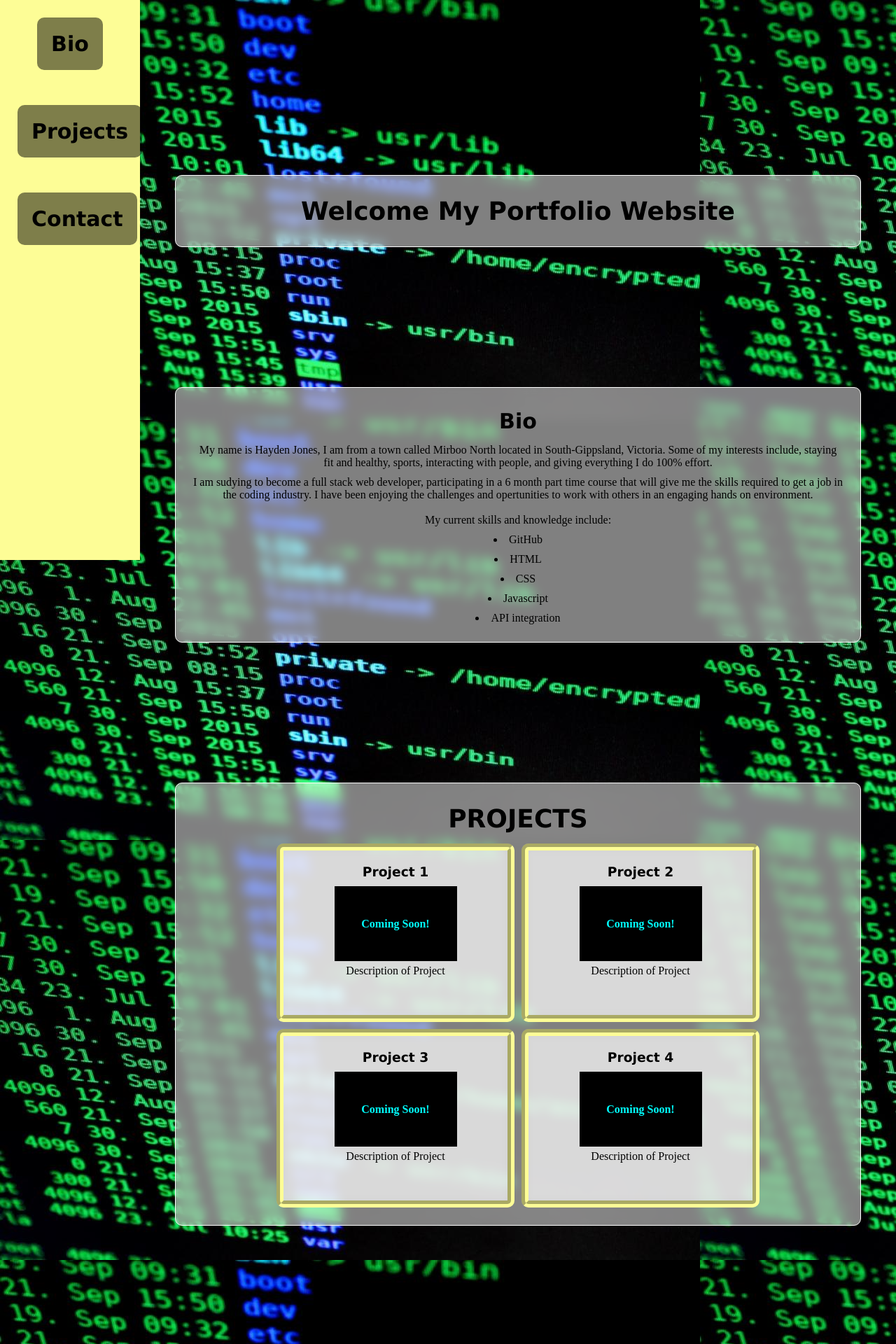
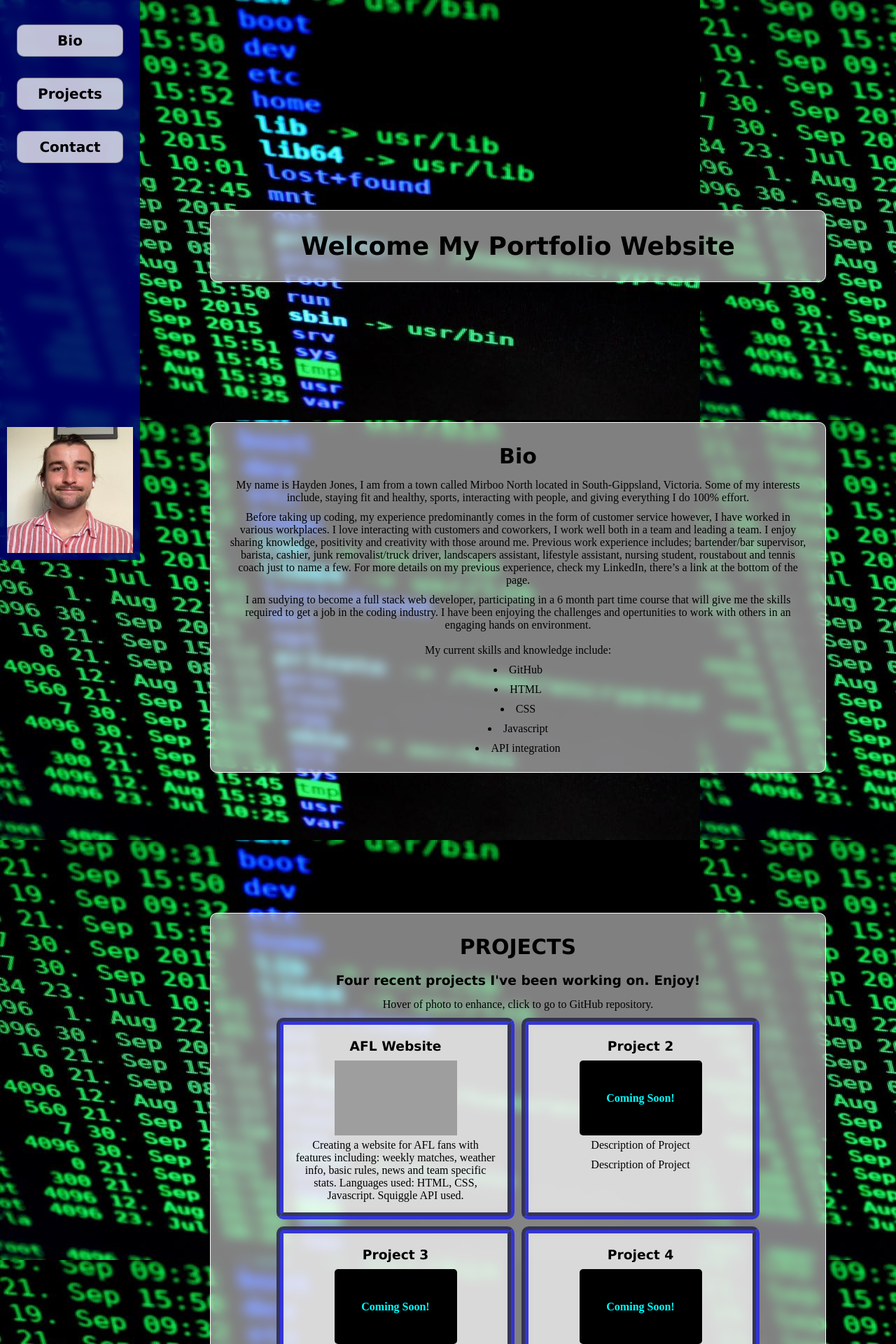
Before and after one commit to Hayden-code/Hayden-Code-Portfolio, a PHP site: page / in a window 1280 px wide. Shown: the top 1920 px of the page at 70% size. Run offline with PHP 8.4, Linux system fonts and the light colour scheme; grey boxes are pictures that could not be loaded.

Commit message:
images folder added, projects div updated

```diff
--- a/index.html
+++ b/index.html
@@ -4,22 +4,23 @@
     <meta charset="UTF-8" />
     <meta name="viewport" content="width=device-width, initial-scale=1.0" />
     <title>Hayden Jones Portfolio</title>
-    <link rel="icon" type="img/png" href="HughJass_hj_YellowOnBlue+(1).png" />
+    <link rel="icon" type="img/png" href="./images/HughJass_hj_YellowOnBlue+(1).png"/>
     <link rel="stylesheet" href="stylesheet.css" />
   </head>
   <body>
     <nav>
       <ul>
         <li>
-         <button class="navBtn"><a href="#bio"><h2>Bio</h2></a>
+         <button class="navBtn"><a href="#bio"><h4>Bio</h4></a>
         </li>
         <li>
-          <button class="navBtn"><a href="#projects"><h2>Projects</h2></a>
+          <button class="navBtn"><a href="#projects"><h4>Projects</h4></a>
         </li>
         <li>
-          <button class="navBtn"><a href="#contact"><h2>Contact</h2></a>
+          <button class="navBtn"><a href="#contact"><h4>Contact</h4></a>
         </li>
       </ul>
+      <img src="./images/profile.jpeg" alt="picture of myself" width="90%">
     </nav>
     <div id="content">
       <div>
@@ -36,6 +37,18 @@
           I do 100% effort.
         </p>
         <p>
+          Before taking up coding, my experience predominantly comes in the form
+          of customer service however, I have worked in various workplaces. I
+          love interacting with customers and coworkers, I work well both in a
+          team and leading a team. I enjoy sharing knowledge, positivity and
+          creativity with those around me. Previous work experience includes;
+          bartender/bar supervisor, barista, cashier, junk removalist/truck
+          driver, landscapers assistant, lifestyle assistant, nursing student,
+          roustabout and tennis coach just to name a few. For more details on
+          my previous experience, check my LinkedIn, there’s a link at the
+          bottom of the page.
+        </p>
+        <p>
           I am sudying to become a full stack web developer, participating in a
           6 month part time course that will give me the skills required to get
           a job in the coding industry. I have been enjoying the challenges and
@@ -50,23 +63,29 @@
           <li>CSS</li>
           <li>Javascript</li>
           <li>API integration</li>
-
         </ul>
       </div>
       <div id="projects">
-        <h1>PROJECTS</h1>
+        <h2>PROJECTS</h2>
+        <h3>Four recent projects I've been working on. Enjoy!</h3>
+        <p>Hover of photo to enhance, click to go to GitHub repository.</p>
         <div class="projectContainer">
           <div class="project">
-            <h3>Project 1</h3>
+            <h3>AFL Website</h3>
             <!--Replace with project homepage screenshot-->
-            <div class="comingSoon">Coming Soon!</div>
-            <p>Description of Project</p>
+            <div class="comingSoon"><img src="./images/signupPage.png" alt="code in a terminal" width="100%" height="100%" onclick="location.href='http://github.com/Hayden-code/AFLWebsite'"></div>
+            <p>
+              Creating a website for AFL fans with features including: weekly
+              matches, weather info, basic rules, news and team specific stats.
+              Languages used: HTML, CSS, Javascript. Squiggle API used.
+            </p>
           </div>
 
           <div class="project">
             <h3>Project 2</h3>
             <!--Replace with project homepage screenshot-->
             <div class="comingSoon">Coming Soon!</div>
+            <p>Description of Project</p>
             <p>Description of Project</p>
           </div>
 
@@ -75,6 +94,7 @@
             <!--Replace with project homepage screenshot-->
             <div class="comingSoon">Coming Soon!</div>
             <p>Description of Project</p>
+            <p>Description of Project</p>
           </div>
 
           <article class="project">
@@ -82,7 +102,13 @@
             <!--Replace with project homepage screenshot-->
             <div class="comingSoon">Coming Soon!</div>
             <p>Description of Project</p>
+            <p>Description of Project</p>
           </article>
+        </div>
+        <div id="repos">
+          <button class="repoBtn" onclick="getRepos()"><h2>Show More Repositories!</h2></button>
+          <button class="repoBtn" onclick="hideRepos()"><h2>Hide Repositories!</h2></button>
+          <div id="extraReposContainer"></div>
         </div>
       </div>
 
@@ -103,5 +129,6 @@
         </ul>
       </div>
     </div>
+    <script src="script.js"></script>
   </body>
 </html>
--- /dev/null
+++ b/script.js
@@ -0,0 +1,58 @@
+var repoContainer = document.getElementById("extraReposContainer");
+
+function getRepos() {
+  var apiUrl = "https://api.github.com/users/hayden-code/repos";
+  if (repoContainer.innerHTML !== "") {
+    repoContainer.style.display = "block";
+  } else {
+    fetch(apiUrl)
+      .then(function (response) {
+        if (response.ok) {
+          response.json().then(function (data) {
+            displayRepos(data);
+          });
+        } else {
+          alert("Error: " + response.statusText);
+        }
+      })
+      .catch(function (error) {
+        alert("Unable to get Repos");
+      });
+  }
+}
+
+// function for appending fetched data to index.html
+function displayRepos(repoData) {
+  for (var i = 0; i < repoData.length; i++) {
+    // creating div
+    var repoEl = document.createElement("div");
+    repoEl.classList.add("repoLi");
+
+    // getting repo title and appending it to repoEl div in a <h2> tag
+    var repoName = repoData[i].name;
+    var title = document.createElement("h2");
+    title.textContent = repoName;
+    repoEl.appendChild(title);
+
+    // getting repo description and appending it to repoEl in a <p> tag
+    var repoDesc = repoData[i].description;
+    var repoDescription = document.createElement("p");
+    repoDescription.textContent = repoDesc;
+    repoEl.appendChild(repoDescription);
+
+    // getting github and website link and appending them to repoEl in an <a> tag
+    var gitHubLink = repoData[i].html_url;
+    var a = document.createElement("a");
+    var aText = document.createTextNode("GitHub Link");
+    a.appendChild(aText);
+    a.target = "_blank"
+    a.href = gitHubLink;
+    repoEl.appendChild(a);
+    // appending repoEl to index.html
+    repoContainer.appendChild(repoEl);
+  }
+}
+
+function hideRepos() {
+  repoContainer.style.display = "none";
+}
--- a/stylesheet.css
+++ b/stylesheet.css
@@ -2,8 +2,8 @@
 
 :root {
     --BKG-color: rgba(255, 255, 255, 0.5);
-    --BKG-color2: #FDFD96;
-    --Border: aqua;
+    --BKG-color2: rgba(0, 0, 128, 0.75);
+    --Border: 1px solid white;
     --Radius: 10px;
     --Content-margin: 200px 0px 200px 0px;
 }
@@ -17,21 +17,23 @@
 }
 
 body {
-    background-image: url("terminal.jpg");
+    background-image: url("./images/terminal.jpg");
     background-attachment: fixed;
 }
 
-h1, h2, h3 {
+h1, h2, h3, h4 {
     font-family:'Lucida Sans', 'Lucida Sans Regular', 'Lucida Grande', 'Lucida Sans Unicode', Geneva, Verdana, sans-serif;
     padding: 10px;
+    text-align: center;
 }
 h1 {
     font-size: 36px;
-    text-align: center;
 }
 h2 {
     font-size: 30px;
-    text-align: center;
+}
+h4 {
+    font-size: 20px;
 }
 p {
     text-align: center;
@@ -42,12 +44,7 @@ li {
     list-style-position: inside;
     text-align: center;
 }
-nav {
-    position: fixed;
-    background-color: var(--BKG-color2);
-    height: 100%;
-    width: 200px;
-}
+
 nav > ul {
     list-style-type: none;
 }
@@ -60,30 +57,44 @@ a :visited {
     color: black
 }
 
-/* Navbar */
+/* Navbar buttons */
+
+nav {
+    position: fixed;
+    background-color: var(--BKG-color2);
+    backdrop-filter: blur(8px);
+    -webkit-backdrop-filter: blur(8px);
+    height: 100%;
+    width: 200px;
+}
+
+nav > img {
+    position: absolute;
+    bottom: 10px;
+    left: 10px;
+}
 
 .navBtn {
-    font-family: 'Lucida Sans', 'Lucida Sans Regular', 'Lucida Grande', 'Lucida Sans Unicode', Geneva, Verdana, sans-serif;
-    font-size: 30px;
-    background-color: rgba(0, 0, 0, 0.5);
-    border: unset;
-    padding: 10px;
-    margin: 20px;
+    background-color: rgba(255, 255, 255, 0.75);
+    border: 1px solid rgba(0, 0, 0, 0.3);
+    width: 80%;
+    margin: 10px;
     border-radius: var(--Radius);
-
+    position: relative;
+    top: 20px;
 }
 
 /* Rest of the page */
 
 #content {
     position: absolute;
-    padding: 50px;
+    padding: 100px;
 }
 #content > div {
     background-color: var(--BKG-color);
     backdrop-filter: blur(8px);
     -webkit-backdrop-filter: blur(8px);
-    border: 1px solid white;
+    border: var(--Border);
     border-radius: var(--Radius);
     margin: var(--Content-margin);
     max-width: 1000px;
@@ -103,7 +114,6 @@ a :visited {
     background-color: rgba(255, 255, 255, 0.4);
     backdrop-filter: blur(8px);
     -webkit-backdrop-filter: blur(8px);
-    height: 215px;
     display: flex;
     flex-direction: column;
     flex: 2, 0 auto;
@@ -127,24 +137,36 @@ a :visited {
     object-fit: contain;
     transition-duration: .2s;
     position: relative;
+    border-radius: 5px;
 }
 
-.imgBox {
-    position: absolute;
-    top: 85px;
-    left: 720px;
-    right: 0px;
-    height: 934px;
-    width: auto;
-    overflow: hidden;
+/* extra repos */
+
+.repoBtn {
+    background-color: rgba(255, 255, 255, 0.75);
+    border: 1px solid rgba(0, 0, 0, 0.3);
+    width: 60%;
+    margin: 10px;
+    border-radius: var(--Radius);
+    position: relative;
+    top: 20px;
 }
 
-.imgBox img {
-    margin: 5px;
-    height: 100%;
+#repos {
+    text-align: center;
+    margin: 50px;
+}
+
+.repoLi {
+    position: relative;
+    top: 30px;
     width: 100%;
-    display: flex;
-    flex: 0, 2, 50%;
+    background-color: var(--BKG-color);
+    backdrop-filter: blur(8px);
+    -webkit-backdrop-filter: blur(8px);
+    border: var(--Border);
+    border-radius: var(--Radius);
+    margin: 10px;
 }
 
 @media (min-width: 1px) {
@@ -172,7 +194,10 @@ a :visited {
     }
     .comingSoon:hover {
         transition-duration: .2s;
-        transform: scale(1.75) ;
+        transform: scale(1.75);
+    }
+    .comingSoon:hover ~ p {
+        filter: blur(5px);
     }
     #content {
         left: 200px;
```
Also changed, not shown: images/HughJass_hj_YellowOnBlue+(1).png (renamed from HughJass_hj_YellowOnBlue+(1).png), images/profile.jpeg (added), images/terminal.jpg (renamed from terminal.jpg), 1 other file.
